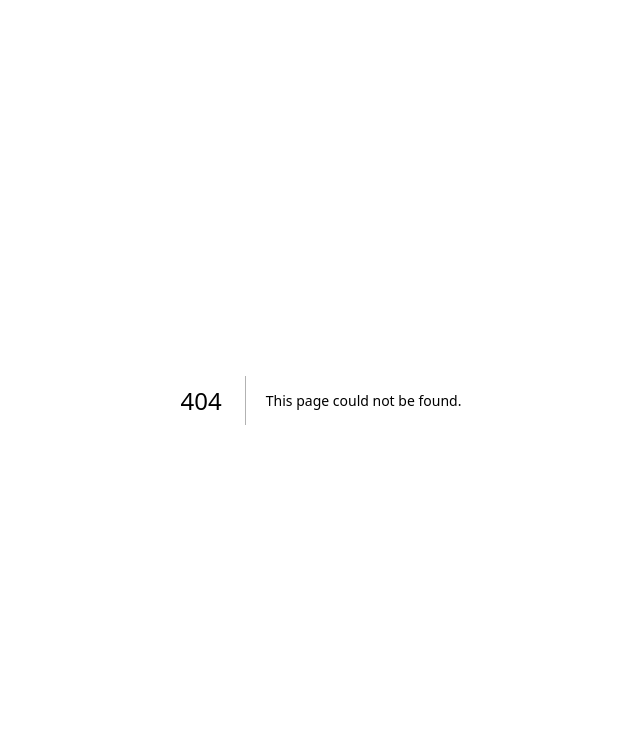
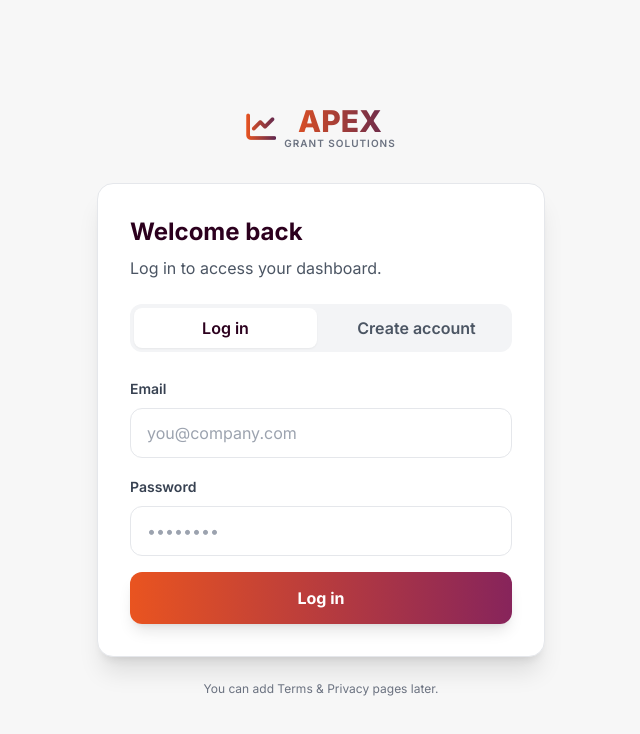
Before and after one commit to J-J-Day/apex-portal, a Next.js app: page /login in a window 1280 px wide. Before the commit this address had no page. Shown: the top 734 px of the page, without its empty margins (319-959 px from the left). Built offline with nearby package versions, Linux system fonts and the light colour scheme; no server answers.

Commit message:
Create page.tsx

```diff
--- /dev/null
+++ b/app/login/page.tsx
@@ -0,0 +1,125 @@
+"use client";
+
+import { useState } from "react";
+import { useRouter } from "next/navigation";
+import { supabase } from "../../lib/supabase";
+
+export default function LoginPage() {
+  const router = useRouter();
+  const [mode, setMode] = useState<"login" | "signup">("login");
+  const [email, setEmail] = useState("");
+  const [password, setPassword] = useState("");
+  const [message, setMessage] = useState<string | null>(null);
+  const [loading, setLoading] = useState(false);
+
+  const submit = async () => {
+    setLoading(true);
+    setMessage(null);
+
+    try {
+      if (!email || !password) {
+        setMessage("Please enter an email and password.");
+        return;
+      }
+
+      if (mode === "signup") {
+        const { error } = await supabase.auth.signUp({ email, password });
+        if (error) return setMessage(error.message);
+        router.push("/");
+        return;
+      }
+
+      const { error } = await supabase.auth.signInWithPassword({ email, password });
+      if (error) return setMessage(error.message);
+      router.push("/");
+    } finally {
+      setLoading(false);
+    }
+  };
+
+  return (
+    <div className="min-h-screen flex items-center justify-center px-6 py-16">
+      <div className="w-full max-w-md">
+        <div className="flex items-center justify-center gap-2 mb-8">
+          <i className="fas fa-chart-line text-3xl secondary-gradient-text" />
+          <div className="text-center">
+            <div className="text-3xl font-extrabold secondary-gradient-text leading-tight">APEX</div>
+            <div className="text-[10px] font-semibold text-gray-500 tracking-widest -mt-1">GRANT SOLUTIONS</div>
+          </div>
+        </div>
+
+        <div className="bg-white border border-gray-200 rounded-2xl shadow-xl p-8">
+          <h1 className="text-2xl font-bold dark-purple-text">
+            {mode === "login" ? "Welcome back" : "Create your account"}
+          </h1>
+          <p className="text-gray-600 mt-2">
+            {mode === "login" ? "Log in to access your dashboard." : "Sign up to start receiving matched opportunities."}
+          </p>
+
+          <div className="mt-6 grid grid-cols-2 gap-2 bg-gray-100 p-1 rounded-xl">
+            <button
+              onClick={() => setMode("login")}
+              className={`py-2 rounded-lg font-semibold transition ${
+                mode === "login" ? "bg-white shadow-sm dark-purple-text" : "text-gray-600 hover:text-gray-800"
+              }`}
+              type="button"
+            >
+              Log in
+            </button>
+            <button
+              onClick={() => setMode("signup")}
+              className={`py-2 rounded-lg font-semibold transition ${
+                mode === "signup" ? "bg-white shadow-sm dark-purple-text" : "text-gray-600 hover:text-gray-800"
+              }`}
+              type="button"
+            >
+              Create account
+            </button>
+          </div>
+
+          <div className="mt-6 space-y-4">
+            <div>
+              <label className="text-sm font-semibold text-gray-700">Email</label>
+              <input
+                className="mt-2 w-full border border-gray-200 rounded-xl px-4 py-3 focus:outline-none focus:ring-2 focus:ring-orange-200"
+                placeholder="you@company.com"
+                value={email}
+                onChange={(e) => setEmail(e.target.value)}
+                autoComplete="email"
+              />
+            </div>
+
+            <div>
+              <label className="text-sm font-semibold text-gray-700">Password</label>
+              <input
+                type="password"
+                className="mt-2 w-full border border-gray-200 rounded-xl px-4 py-3 focus:outline-none focus:ring-2 focus:ring-orange-200"
+                placeholder="••••••••"
+                value={password}
+                onChange={(e) => setPassword(e.target.value)}
+                autoComplete={mode === "login" ? "current-password" : "new-password"}
+              />
+            </div>
+
+            {message && (
+              <div className="text-sm rounded-xl border border-gray-200 bg-gray-50 px-4 py-3 text-gray-700">
+                {message}
+              </div>
+            )}
+
+            <button
+              onClick={submit}
+              disabled={loading}
+              className="w-full main-gradient-bg text-white font-bold py-3.5 rounded-xl hover:opacity-90 transition shadow-lg disabled:opacity-60"
+              type="button"
+            >
+              {loading ? "Please wait…" : mode === "login" ? "Log in" : "Create account"}
+            </button>
+          </div>
+        </div>
+
+        <p className="text-center text-xs text-gray-500 mt-6">You can add Terms & Privacy pages later.</p>
+      </div>
+    </div>
+  );
+}
```
